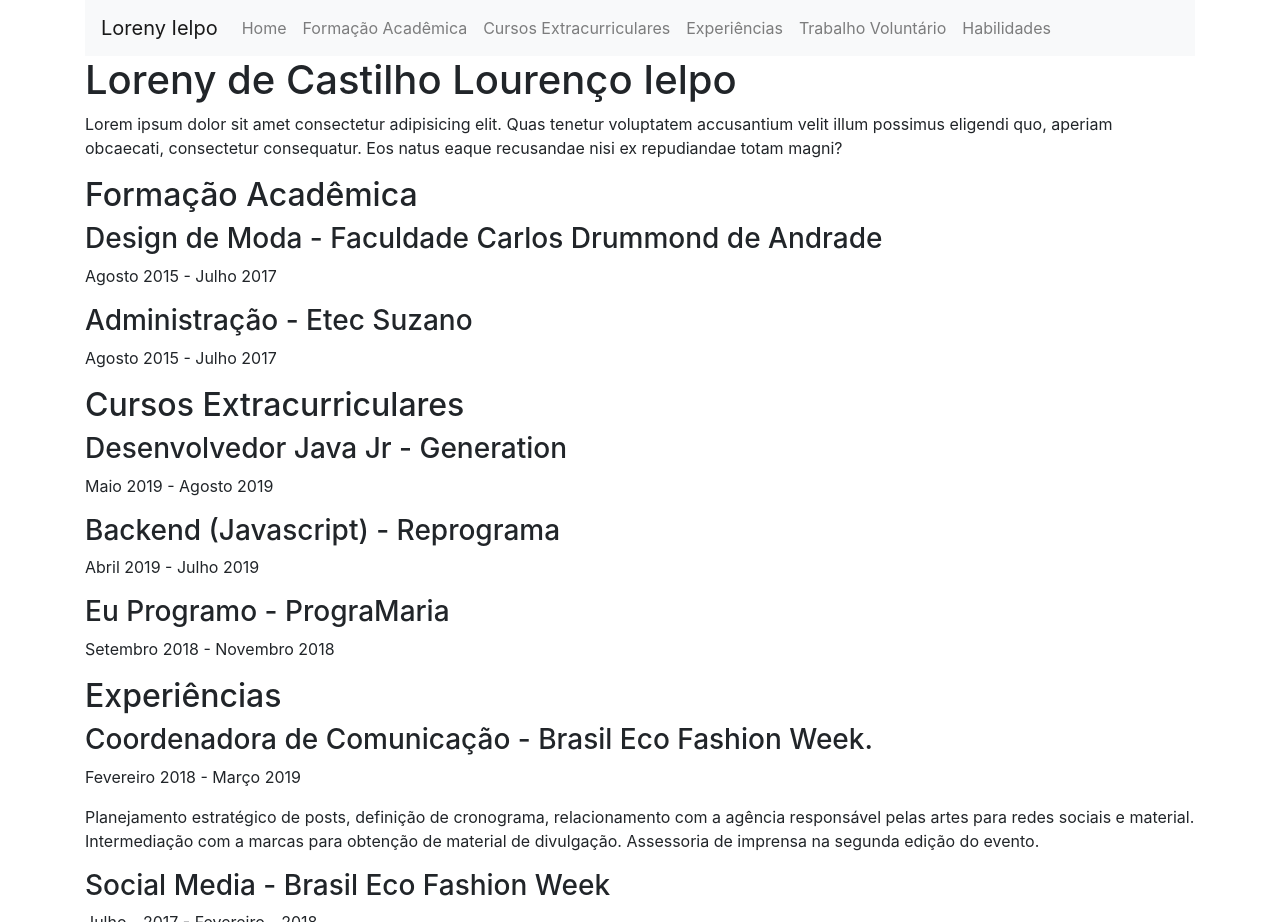
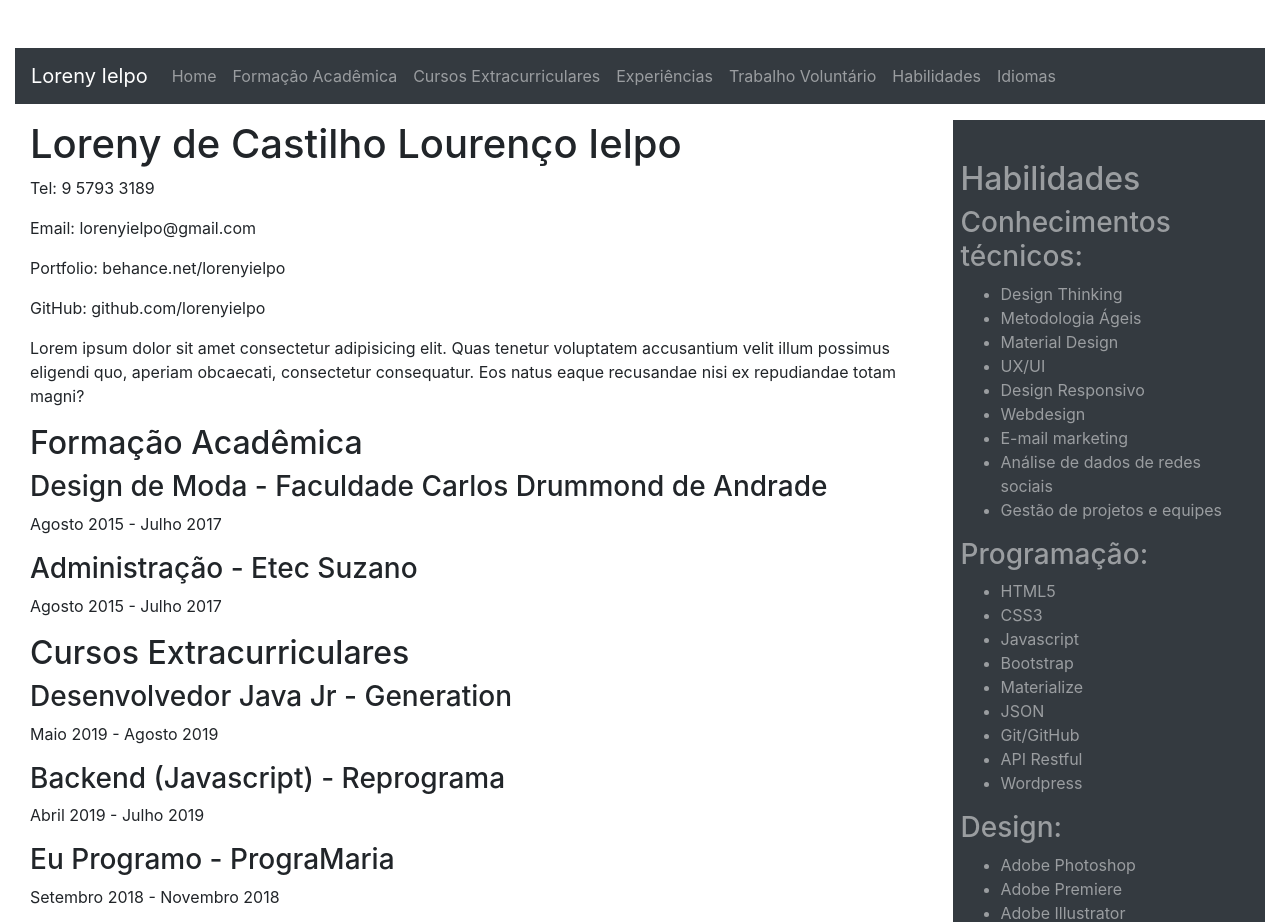
Before and after one commit to lorenyielpo/cv-loreny, a plain HTML site: page index.html in a window 1280 px wide. Shown: the top 922 px of the page. Drawn offline with nearby package versions, Linux system fonts and the light colour scheme.

Commit message:
Fundo das sessões e cores

```diff
--- a/index.html
+++ b/index.html
@@ -17,9 +17,9 @@
 </head>
 
 <body>
-    <div class="container">
-        <header>
-            <nav class="navbar navbar-expand-lg navbar-light bg-light">
+    <div class="container-fluid mx-auto my-5">
+        <header class="mx-auto my-2">
+            <nav class="navbar navbar-expand-lg navbar-dark bg-dark">
                 <a class="navbar-brand" href="#">Loreny Ielpo</a>
                 <button class="navbar-toggler" type="button" data-toggle="collapse" data-target="#navbarNavAltMarkup" aria-controls="navbarNavAltMarkup"
                     aria-expanded="false" aria-label="Toggle navigation">
@@ -33,17 +33,27 @@
                         <a class="nav-item nav-link" href="#">Experiências</a>
                         <a class="nav-item nav-link" href="#">Trabalho Voluntário</a>
                         <a class="nav-item nav-link" href="#">Habilidades</a>
+                        <a class="nav-item nav-link" href="#">Idiomas</a>
                     </div>
                 </div>
             </nav>
         </header>
+        <div class="row mx-auto py-2">
+            <section class="col-md-9">
                 <main>
                     <h1>Loreny de Castilho Lourenço Ielpo</h1>
-            <p>Lorem ipsum dolor sit amet consectetur adipisicing elit. Quas tenetur voluptatem accusantium velit illum possimus
-                eligendi quo, aperiam obcaecati, consectetur consequatur. Eos natus eaque recusandae nisi ex repudiandae
-                totam magni?</p>
+                    <div>
+                        <p>Tel: 9 5793 3189</p>
+                        <p>Email: lorenyielpo@gmail.com</p>
+                        <p>Portfolio: behance.net/lorenyielpo</p>
+                        <p>GitHub: github.com/lorenyielpo</p>
+                    </div>
+                    <p>Lorem ipsum dolor sit amet consectetur adipisicing elit. Quas tenetur voluptatem accusantium velit illum
+                        possimus eligendi quo, aperiam obcaecati, consectetur consequatur. Eos natus eaque recusandae nisi
+                        ex repudiandae totam magni?</p>
                 </main>
-        <section>
+                <article>
+                    <div>
                         <h2>Formação Acadêmica</h2>
                         <div>
                             <h3>Design de Moda - Faculdade Carlos Drummond de Andrade</h3>
@@ -53,8 +63,10 @@
                             <h3>Administração - Etec Suzano</h3>
                             <p>Agosto 2015 - Julho 2017</p>
                         </div>
-        </section>
-        <section>
+                    </div>
+                </article>
+                <article>
+                    <div>
                         <h2>Cursos Extracurriculares</h2>
                         <div>
                             <h3>Desenvolvedor Java Jr - Generation</h3>
@@ -68,24 +80,29 @@
                             <h3>Eu Programo - PrograMaria</h3>
                             <p>Setembro 2018 - Novembro 2018</p>
                         </div>
-        </section>
-        <section>
+                    </div>
+                </article>
+                <article>
+                    <div>
                         <h2>Experiências</h2>
                         <div>
                             <h3>Coordenadora de Comunicação - Brasil Eco Fashion Week.</h3>
                             <p>Fevereiro 2018 - Março 2019</p>
-                <p>Planejamento estratégico de posts, definição de cronograma, relacionamento com a agência responsável pelas
-                    artes para redes sociais e material. Intermediação com a marcas para obtenção de material de divulgação.
-                    Assessoria de imprensa na segunda edição do evento.</p>
+                            <p>Planejamento estratégico de posts, definição de cronograma, relacionamento com a agência responsável
+                                pelas artes para redes sociais e material. Intermediação com a marcas para obtenção de material
+                                de divulgação. Assessoria de imprensa na segunda edição do evento.</p>
                         </div>
                         <div>
                             <h3>Social Media - Brasil Eco Fashion Week</h3>
                             <p>Julho - 2017 - Fevereiro - 2018</p>
-                <p>Agendar postagens, atendimento ao público pelas redes sociais. Criar artes para as redes sociais. Cobertura
-                    do evento pelo Instagram.
+                            <p>Agendar postagens, atendimento ao público pelas redes sociais. Criar artes para as redes sociais.
+                                Cobertura do evento pelo Instagram.
                             </p>
                         </div>
-            <section>
+                    </div>
+                </article>
+                <article>
+                    <div>
                         <div>
                             <h2>Trabalho Voluntário</h2>
                             <div>
@@ -97,9 +114,11 @@
                                 <p>Voluntária produção</p>
                             </div>
                         </div>
+                    </div>
+                </article>
             </section>
-            <aside>
-                <div>
+            <aside class="bg-dark col-md-3 px-2 py-4">
+                <div class="mx-auto my-3 text-white-50">
                     <h2>Habilidades</h2>
                     <h3>Conhecimentos técnicos:</h3>
                     <ul>
@@ -121,6 +140,7 @@
                         <li>Bootstrap</li>
                         <li>Materialize</li>
                         <li>JSON</li>
+                        <li>Git/GitHub</li>
                         <li>API Restful</li>
                         <li>Wordpress</li>
                     </ul>
@@ -131,17 +151,16 @@
                         <li>Adobe Illustrator</li>
                         <li>Ligthroom</li>
                     </ul>
-                </div>
-                <div>
                     <h3>Idiomas</h3>
                     <p>Inglês - Básico</p>
                     <p>Espanhol - Intermediário</p>
                     <p>Italiano - Básico</p>
                 </div>
             </aside>
-            <footer>
+        </div>
+        <footer class="bg-dark text-white-50">
             <div>
-                    <p>Redes Sociais</p>
+                <h4>Redes Sociais</h4>
             </div>
         </footer>
     </div>
```
Lines whose indentation alone changed are shown as unchanged.
